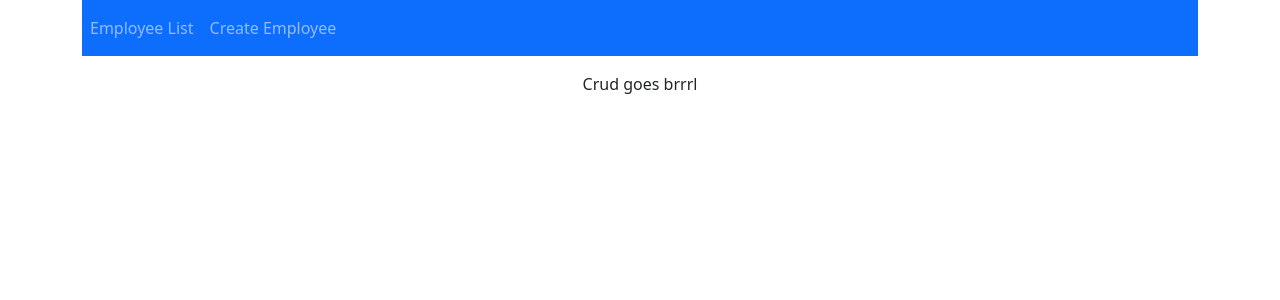
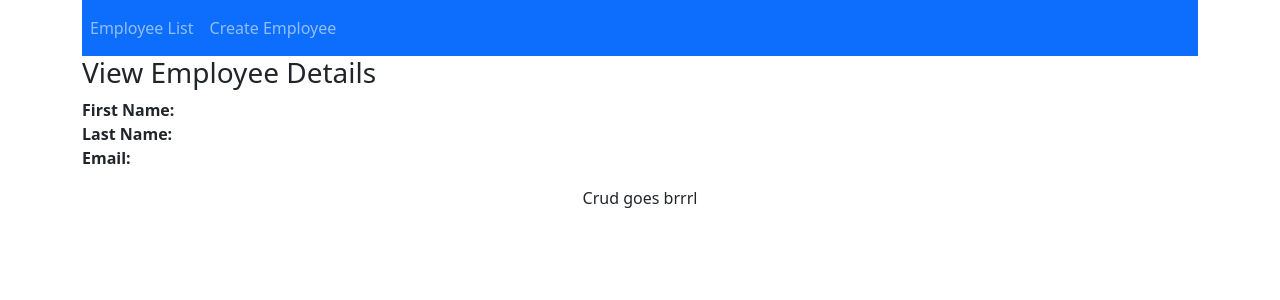
Before and after one commit to jonahanzen/angular-springboot-crud, an Angular app: page /employee-details/1 in a window 1280 px wide. Before the commit this address led to /. Shown: the top 300 px of the page. Built offline with nearby package versions, Linux system fonts and the light colour scheme; no server answers.

Commit message:
view employee details implemented

```diff
--- a/src/app/app-routing.module.ts
+++ b/src/app/app-routing.module.ts
@@ -1,6 +1,7 @@
 import { NgModule } from '@angular/core';
 import { RouterModule, Routes } from '@angular/router';
 import { CreateEmployeeComponent } from './components/create-employee/create-employee.component';
+import { EmployeeDetailsComponent } from './components/employee-details/employee-details.component';
 import { EmployeeListComponent } from './components/employee-list/employee-list.component';
 import { UpdateEmployeeComponent } from './components/update-employee/update-employee.component';
 
@@ -8,6 +9,7 @@
   {path: 'employees', component: EmployeeListComponent},
   {path: 'create-employee', component: CreateEmployeeComponent},
   {path: 'update-employee/:id', component: UpdateEmployeeComponent},
+  {path: 'employee-details/:id', component: EmployeeDetailsComponent},
   {path: '', redirectTo: 'employees', pathMatch: 'full'}
 ];
 
--- a/src/app/app.module.ts
+++ b/src/app/app.module.ts
@@ -8,13 +8,15 @@
 import { CreateEmployeeComponent } from './components/create-employee/create-employee.component';
 import { FormsModule } from '@angular/forms';
 import { UpdateEmployeeComponent } from './components/update-employee/update-employee.component';
+import { EmployeeDetailsComponent } from './components/employee-details/employee-details.component';
 
 @NgModule({
   declarations: [
     AppComponent,
     EmployeeListComponent,
     CreateEmployeeComponent,
-    UpdateEmployeeComponent
+    UpdateEmployeeComponent,
+    EmployeeDetailsComponent
   ],
   imports: [
     BrowserModule,
--- /dev/null
+++ b/src/app/components/employee-details/employee-details.component.html
@@ -0,0 +1,12 @@
+<h3>View Employee Details</h3>
+<div>
+  <div>
+    <label> <b> First Name: </b></label> {{ employee.firstName }}
+  </div>
+  <div>
+    <label> <b> Last Name: </b></label> {{ employee.lastName }}
+  </div>
+  <div>
+    <label> <b> Email: </b></label> {{ employee.emailId }}
+  </div>
+</div>
--- /dev/null
+++ b/src/app/components/employee-details/employee-details.component.ts
@@ -0,0 +1,25 @@
+import { Component, OnInit } from '@angular/core';
+import { ActivatedRoute } from '@angular/router';
+import { Employee } from 'src/app/common/employee';
+import { EmployeeService } from 'src/app/services/employee.service';
+
+@Component({
+  selector: 'app-employee-details',
+  templateUrl: './employee-details.component.html',
+  styleUrls: ['./employee-details.component.css']
+})
+export class EmployeeDetailsComponent implements OnInit {
+
+  id: number;
+  employee: Employee;
+
+  constructor(private route: ActivatedRoute, private employeeService: EmployeeService) { }
+
+  ngOnInit(): void {
+    this.id = this.route.snapshot.params['id'];
+    this.employee = new Employee();
+    this.employeeService.getEmployeeById(this.id).subscribe(data =>  {
+      this.employee = data});
+  }
+
+}
--- a/src/app/components/employee-list/employee-list.component.html
+++ b/src/app/components/employee-list/employee-list.component.html
@@ -16,6 +16,7 @@
           <td>
             <button (click) = "updateEmployee(employee.id)" class="btn btn-info">Update</button>
             <button (click) = "deleteEmployee(employee.id)" class="btn btn-danger" style="margin-left:10px;">Delete</button>
+            <button (click) = "employeeDetails(employee.id)" class="btn btn-primary" style="margin-left:10px;">Details</button>
           </td>
         </tr>
     </tbody>
--- a/src/app/components/employee-list/employee-list.component.ts
+++ b/src/app/components/employee-list/employee-list.component.ts
@@ -34,4 +34,8 @@
 })
   }
 
+  employeeDetails(id: number) {
+    this.router.navigate(['employee-details', id])
+  }
+
 }
```
Also changed, not shown: src/app/components/employee-details/employee-details.component.css (added), 1 other file (tests, documents, lock files or other folders).
